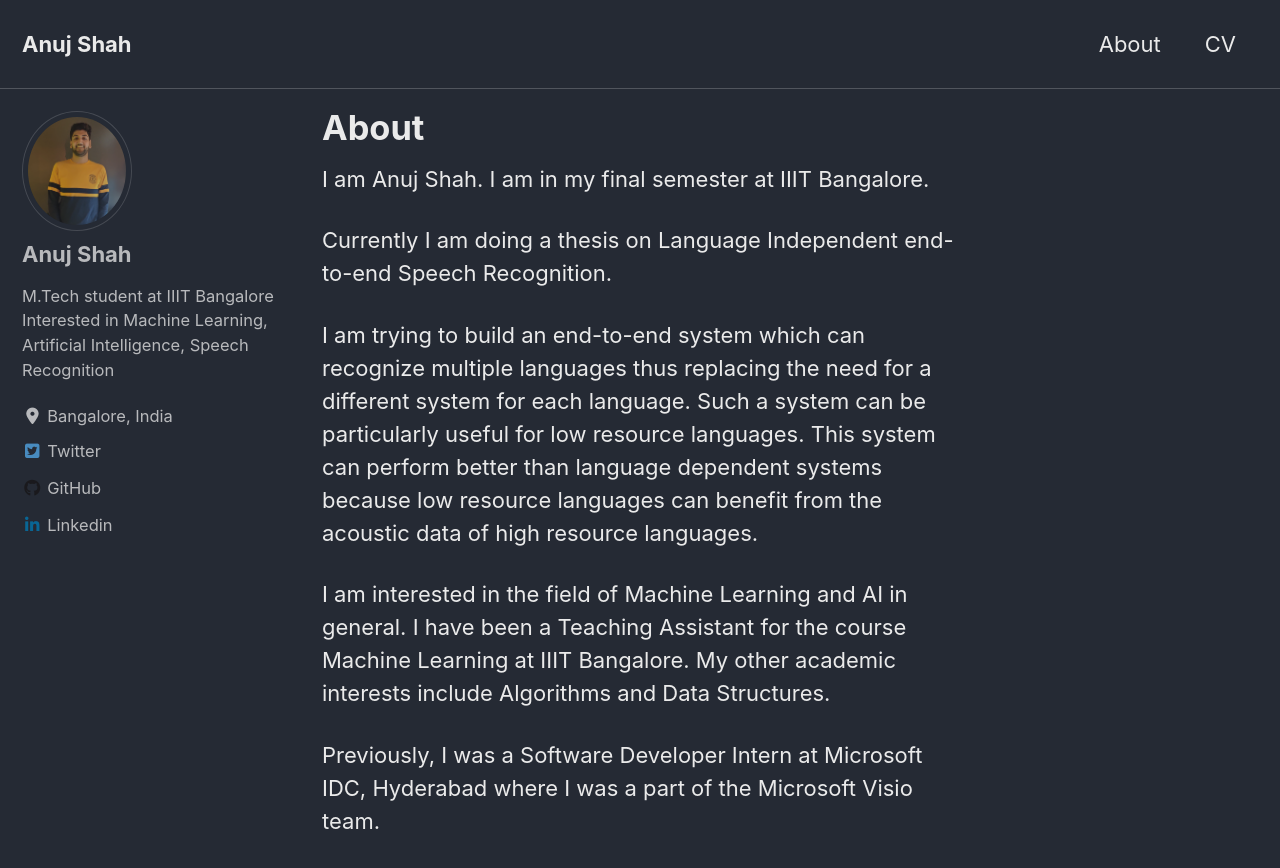
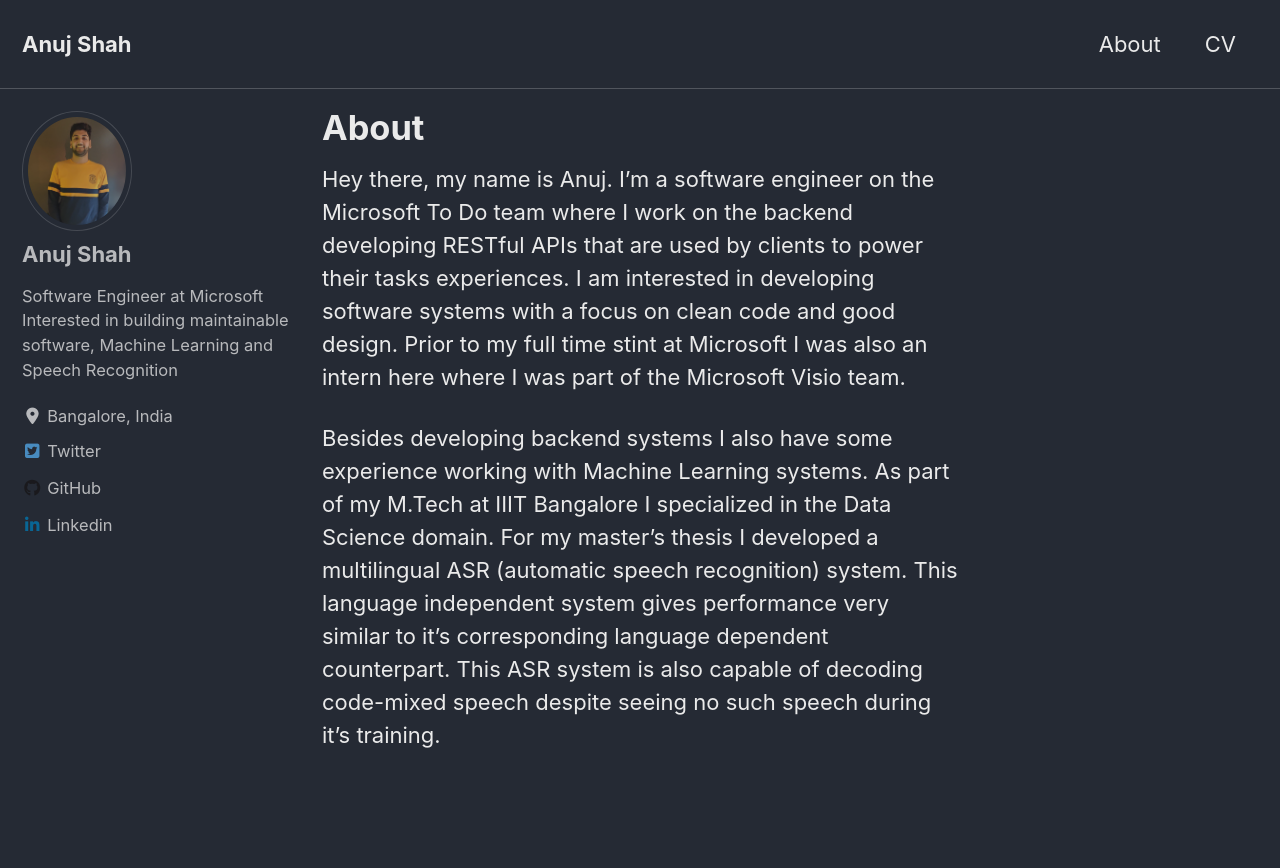
Before and after one commit to anuj1729/anuj1729.github.io, a Jekyll site: the page built from _pages/about.md, in a window 1280 px wide and 900 px high. Shown: the top 868 px of the window. Built offline with Jekyll 4.4.1, drawn with Linux system fonts in a browser that asks for light colours; cached includes are drawn as plain includes; nearby versions of some CDN libraries.

Commit message:
Changes to bio and about me

```diff
--- a/_config.yml
+++ b/_config.yml
@@ -109,7 +109,7 @@
 author:
   name             : "Anuj Shah"
   avatar           : "/assets/images/bio.jpg"
-  bio              : "M.Tech student at IIIT Bangalore Interested in Machine Learning, Artificial Intelligence, Speech Recognition"
+  bio              : "Software Engineer at Microsoft Interested in building maintainable software, Machine Learning and Speech Recognition"
   location         : "Bangalore, India"
   email            :
   links:
--- a/_pages/about.md
+++ b/_pages/about.md
@@ -5,12 +5,6 @@
 author_profile: true
 ---
 
-I am Anuj Shah. I am in my final semester at IIIT Bangalore.
+Hey there, my name is Anuj. I'm a software engineer on the Microsoft To Do team where I work on the backend developing RESTful APIs that are used by clients to power their tasks experiences. I am interested in developing software systems with a focus on clean code and good design. Prior to my full time stint at Microsoft I was also an intern here where I was part of the Microsoft Visio team.
 
-Currently I am doing a thesis on Language Independent end-to-end Speech Recognition.
-
-I am trying to build an end-to-end system which can recognize multiple languages thus replacing the need for a different system for each language. Such a system can be particularly useful for low resource languages. This system can perform better than language dependent systems because low resource languages can benefit from the acoustic data of high resource languages.
-
-I am interested in the field of Machine Learning and AI in general. I have been a Teaching Assistant for the course Machine Learning at IIIT Bangalore. My other academic interests include Algorithms and Data Structures.
-
-Previously, I was a Software Developer Intern at Microsoft IDC, Hyderabad where I was a part of the Microsoft Visio team.
+Besides developing backend systems I also have some experience working with Machine Learning systems. As part of my M.Tech at IIIT Bangalore I specialized in the Data Science domain. For my master's thesis I developed a multilingual ASR (automatic speech recognition) system. This language independent system gives performance very similar to it's corresponding language dependent counterpart. This ASR system is also capable of decoding code-mixed speech despite seeing no such speech during it's training.
```
